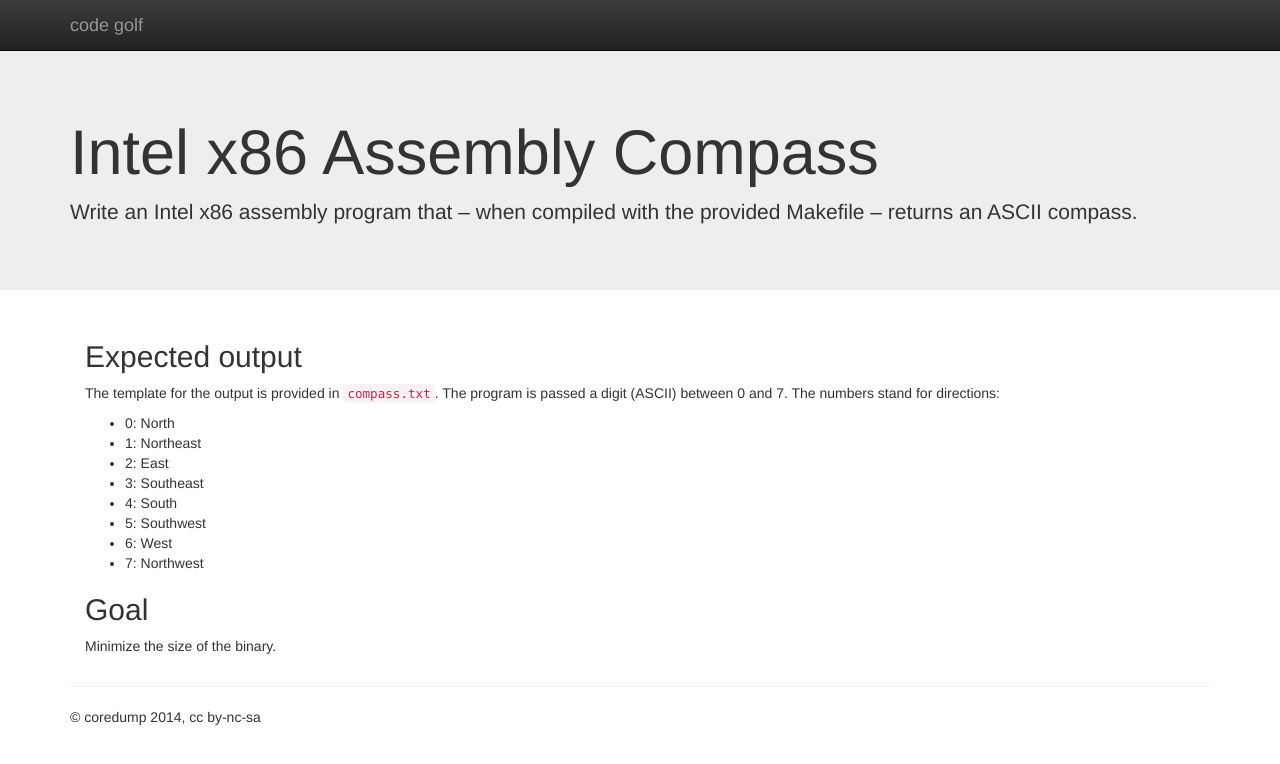
After one commit to coredump-ch/codegolf, a Flask app: page /challenges/asm-compass/ in a window 1280 px wide. The commit adds this page. Shown: the top 764 px of the page. Run offline with Flask 2, Linux system fonts and the light colour scheme; some libraries are stand-ins or nearby versions.

Commit message:
First draft of challenges page

```diff
--- a/server.py
+++ b/server.py
@@ -12,6 +12,11 @@ def home():
     return render_template('home.html')
 
 
+@app.route('/challenges/asm-compass/')
+def asm_compass():
+    return render_template('challenges/compass.html')
+
+
 if __name__ == "__main__":
     app.debug = True
     app.run()
--- /dev/null
+++ b/templates/challenge.html
@@ -0,0 +1,15 @@
+{% extends "base.html" %}
+
+{% block content %}
+    <div class="jumbotron">
+        <div class="container">
+            <h1>{% block challenge_name %}{% endblock %}</h1>
+            <p>{% block challenge_summary %}{% endblock %}</h1>
+        </div>
+    </div>
+    <div class="container">
+        <div class="col-md-12">
+            {% block challenge_description %}{% endblock %}
+        </div>
+    </div>
+{% endblock %}
--- /dev/null
+++ b/templates/challenges/compass.html
@@ -0,0 +1,29 @@
+{% extends "challenge.html" %}
+
+{% block challenge_name %}Intel x86 Assembly Compass{% endblock %}
+
+{% block challenge_summary %}Write an Intel x86 assembly program that &ndash;
+when compiled with the provided Makefile &ndash; returns an ASCII compass.{% endblock %}
+
+{% block challenge_description %}
+    <h2>Expected output</h2>
+
+    <p>The template for the output is provided in <code>compass.txt</code>. The
+    program is passed a digit (ASCII) between 0 and 7. The numbers stand for
+    directions:</p>
+
+    <ul>
+        <li>0: North</li>
+        <li>1: Northeast</li>
+        <li>2: East</li>
+        <li>3: Southeast</li>
+        <li>4: South</li>
+        <li>5: Southwest</li>
+        <li>6: West</li>
+        <li>7: Northwest</li>
+    </ul>
+
+    <h2>Goal</h2>
+
+    <p>Minimize the size of the binary.</p>
+{% endblock %}
--- a/templates/home.html
+++ b/templates/home.html
@@ -13,11 +13,11 @@
 
         <div class="row">
             <div class="col-md-4">
-          <h2>Intel x86 Assembly Golf</h2>
+                <h2>Intel x86 Assembly Compass</h2>
                 <p><span class="label label-primary">asm</span> <span class="label label-warning">minimize-binary</span></p>
                 <p><strong>Task:</strong> Generate an ASCII compass pointing into one of eight possible directions.</p>
                 <p><strong>Goal:</strong> Minimize the size of the resulting binary.</p>
-          <p><a class="btn btn-default" href="#" role="button">View details &raquo;</a></p>
+                <p><a class="btn btn-default" href="/challenges/asm-compass/" role="button">View details &raquo;</a></p>
             </div>
             <!--        <div class="col-md-4">
                 <h2>Heading</h2>
@@ -31,6 +31,6 @@
             </div>
             -->
         </div>
+
     </div>
-
 {% endblock %}
```
Lines whose indentation alone changed are shown as unchanged.
